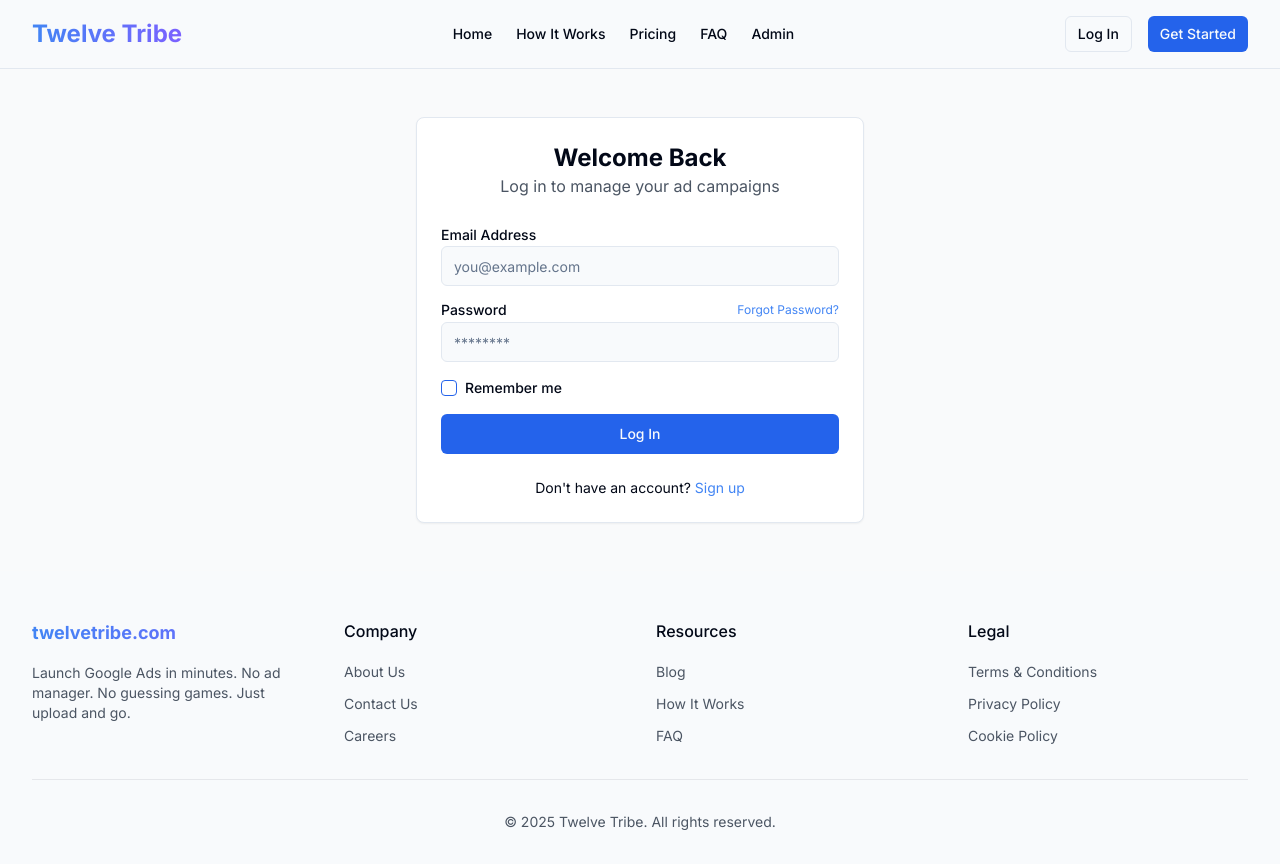
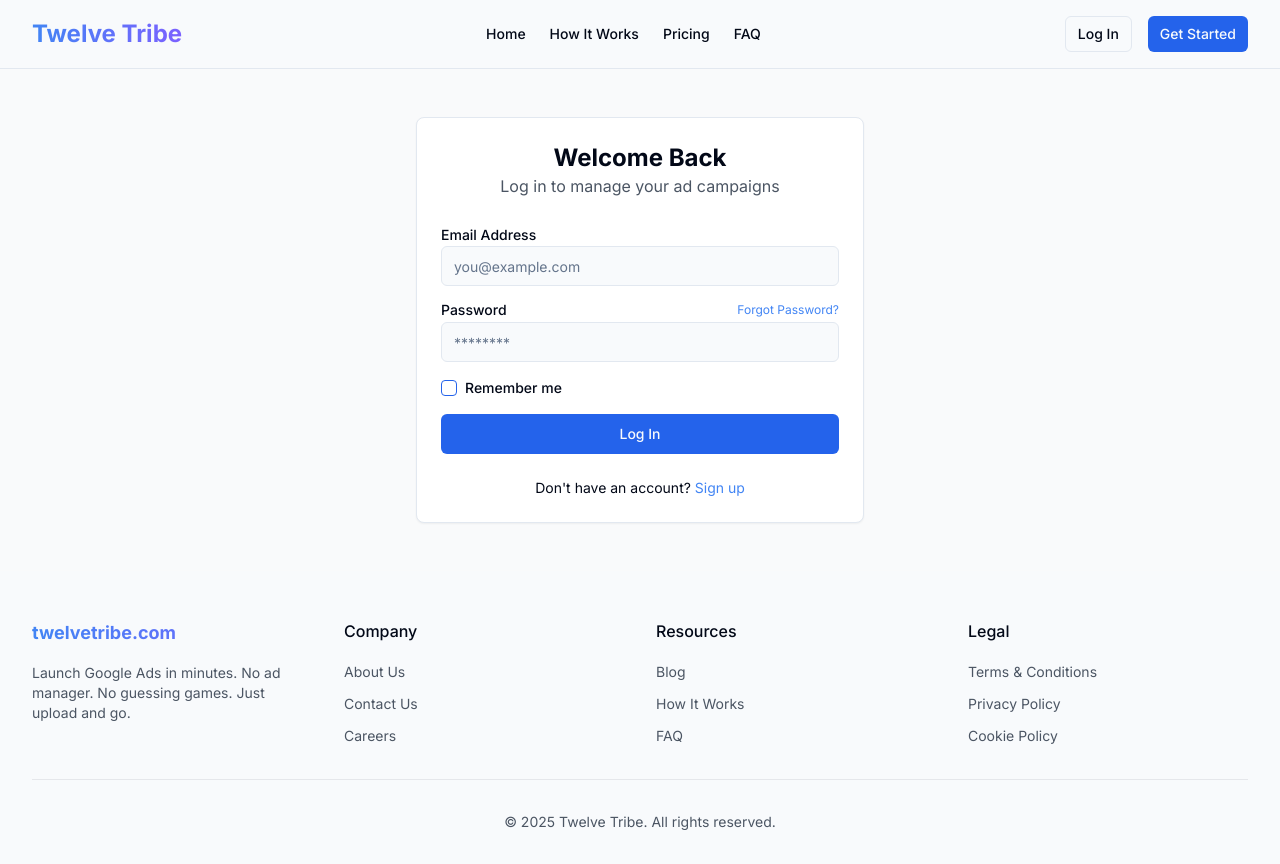
Before and after one commit to landscapehorizon/googly-ads-launchpad, a React (Vite) app: page /login in a window 1280 px wide. Built offline with nearby package versions, Linux system fonts and the light colour scheme.

Commit message:
Remove admin link from navigation
Remove the "Admin" link from the header and side drawer navigation.

```diff
--- a/src/components/Header.tsx
+++ b/src/components/Header.tsx
@@ -29,9 +29,6 @@ const Header = () => {
           </Link>
           <Link to="/faq" className="text-sm font-medium hover:text-googly-blue transition-colors">
             FAQ
-          </Link>
-          <Link to="/admin" className="text-sm font-medium hover:text-googly-blue transition-colors">
-            Admin
           </Link>
         </nav>
 
@@ -88,13 +85,6 @@ const Header = () => {
             >
               FAQ
             </Link>
-            <Link
-              to="/admin"
-              className="text-sm font-medium hover:text-googly-blue transition-colors"
-              onClick={() => setIsMenuOpen(false)}
-            >
-              Admin
-            </Link>
             <div className="flex flex-col space-y-2 pt-2">
               <Link to="/login" onClick={() => setIsMenuOpen(false)}>
                 <Button variant="outline" className="w-full">
```
